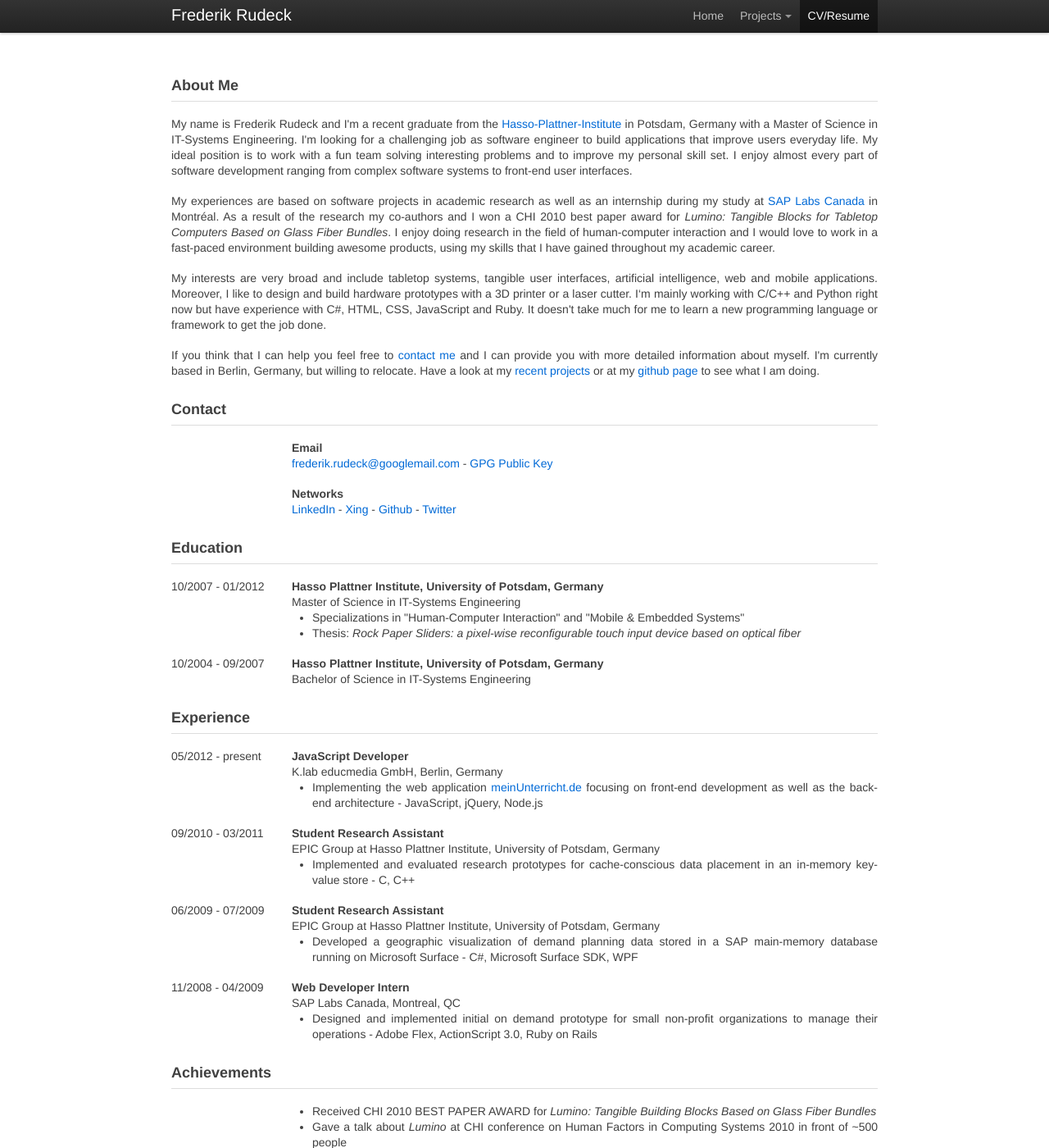
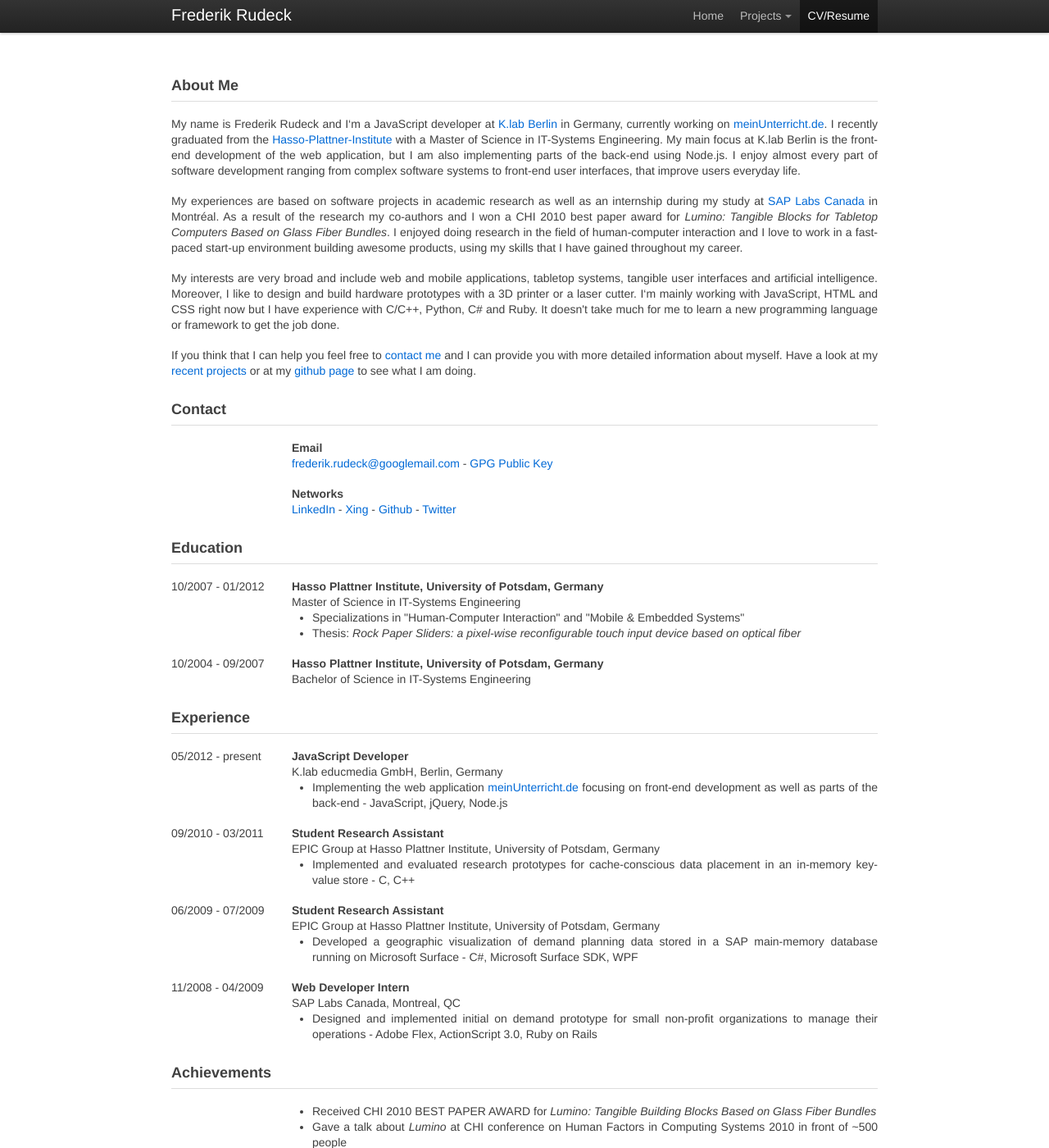
Before and after one commit to polym0rph/polym0rph.github.com, a Jekyll site: the page built from cv.html, in a window 1280 px wide and 1400 px high. Shown: the whole window at 82% size. Built offline with Jekyll 4.4.1, drawn with Linux system fonts in a browser that asks for light colours; Markdown is read by kramdown in place of the engine named in the settings; some of the changed text lies outside the part shown.

Commit message:
Updated the 'about me' part.

```diff
--- a/cv.html
+++ b/cv.html
@@ -8,39 +8,38 @@ page_category: cv
 <section id="about">
 	<div class="page-header"><h3>About Me</h3></div>
 	<div class="block">
-		My name is Frederik Rudeck and I'm a recent graduate from the
-		<a href="http://www.hpi.uni-potsdam.de/">Hasso-Plattner-Institute</a> in
-		Potsdam, Germany with a Master of Science in IT-Systems Engineering. I'm
-		looking for a challenging job as software engineer to build applications
-		that improve users everyday life. My ideal position is to work with a
-		fun team solving interesting problems and to improve my personal skill
-		set. I enjoy almost every part of software development ranging from
-		complex software systems to front-end user interfaces.
+		My name is Frederik Rudeck and I‘m a JavaScript developer at
+		<a href="http://www.klab-berlin.com/">K.lab Berlin</a> in Germany,
+		currently working on <a href="https://www.meinunterricht.de">meinUnterricht.de</a>.
+		I recently graduated from the <a href="http://www.hpi.uni-potsdam.de/">Hasso-Plattner-Institute</a>
+		with a Master of Science in IT-Systems Engineering. My main focus at K.lab Berlin is the front-end development
+	  of the web application, but I am also implementing parts of the back-end using Node.js.
+		I enjoy almost every part of software development ranging from
+		complex software systems to front-end user interfaces, that improve users everyday life.
 	</div>
 	<div class="block">
 		My experiences are based on software projects in academic research as
 		well as an internship during my study at <a href="http://www.sap.com/canada/about/saplabs/montreal-toronto/index.epx">SAP Labs Canada</a> in Montréal.
 		As a result of the research my co-authors and I won a CHI 2010 best
 		paper award for <em>Lumino: Tangible Blocks for Tabletop Computers Based
-		on Glass Fiber Bundles</em>. I enjoy doing research in the field of
-		human-computer interaction and I would love to work in a fast-paced
+		on Glass Fiber Bundles</em>. I enjoyed doing research in the field of
+		human-computer interaction and I love to work in a fast-paced start-up
 		environment building awesome products, using my skills that I have
-		gained throughout my academic career.
+		gained throughout my career.
 	</div>
 	<div class="block">
-		My interests are very broad and include tabletop systems, tangible user
-		interfaces, artificial intelligence, web and mobile applications.
+		My interests are very broad and include web and mobile applications,
+		tabletop systems, tangible user interfaces and artificial intelligence.
 		Moreover, I like to design and build hardware prototypes with a 3D
-		printer or a laser cutter. I‘m mainly working with C/C++ and Python
-		right now but have experience with C#, HTML, CSS, JavaScript and Ruby.
+		printer or a laser cutter. I‘m mainly working with JavaScript, HTML and CSS
+		right now but I have experience with C/C++, Python, C# and Ruby.
 		It doesn't take much for me to learn a new programming language or
 		framework to get the job done.
 	</div>
 	<div class="block">
 		If you think that I can help you feel free to
 		<a href="/cv#contact">contact me</a> and I can provide you with more
-		detailed information about myself. I'm currently based in Berlin,
-		Germany, but willing to relocate. Have a look at my
+		detailed information about myself. Have a look at my
 		<a href="/projects/">recent projects</a> or at my
 		<a href="https://github.com/polym0rph">github page</a> to see what I am
 		doing.
@@ -135,7 +134,7 @@ page_category: cv
 			<div class="span15 offset3">
 				<ul>
 					<li>
-						Implementing the web application <a href="https://www.meinunterricht.de">meinUnterricht.de</a> focusing on front-end development as well as the back-end architecture - JavaScript, jQuery, Node.js
+						Implementing the web application <a href="https://www.meinunterricht.de">meinUnterricht.de</a> focusing on front-end development as well as parts of the back-end - JavaScript, jQuery, Node.js
 					</li>
 				</ul>
 			</div>
@@ -272,8 +271,7 @@ page_category: cv
 						Concepts: Object Oriented Design (UML, FMC), MVC
 					</li>
 					<li>
-						Operating Systems: Mac OS X, Windows 95-7, GNU/Linux
-						(Ubuntu)
+						Operating Systems: Mac OS X, GNU/Linux (Ubuntu), Windows 95-7
 					</li>
 					<li>
 						Fabrication: 3D printing, Laser cutting, 3D modeling
```
